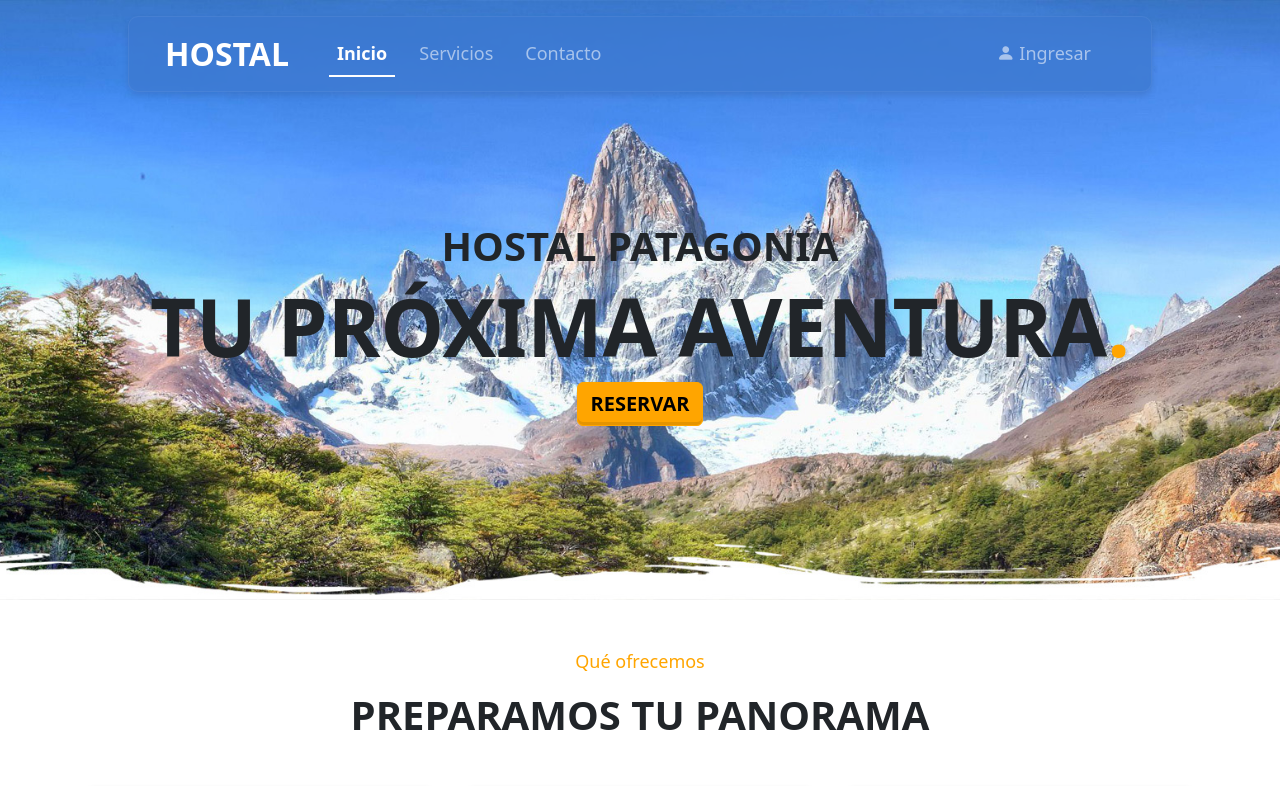
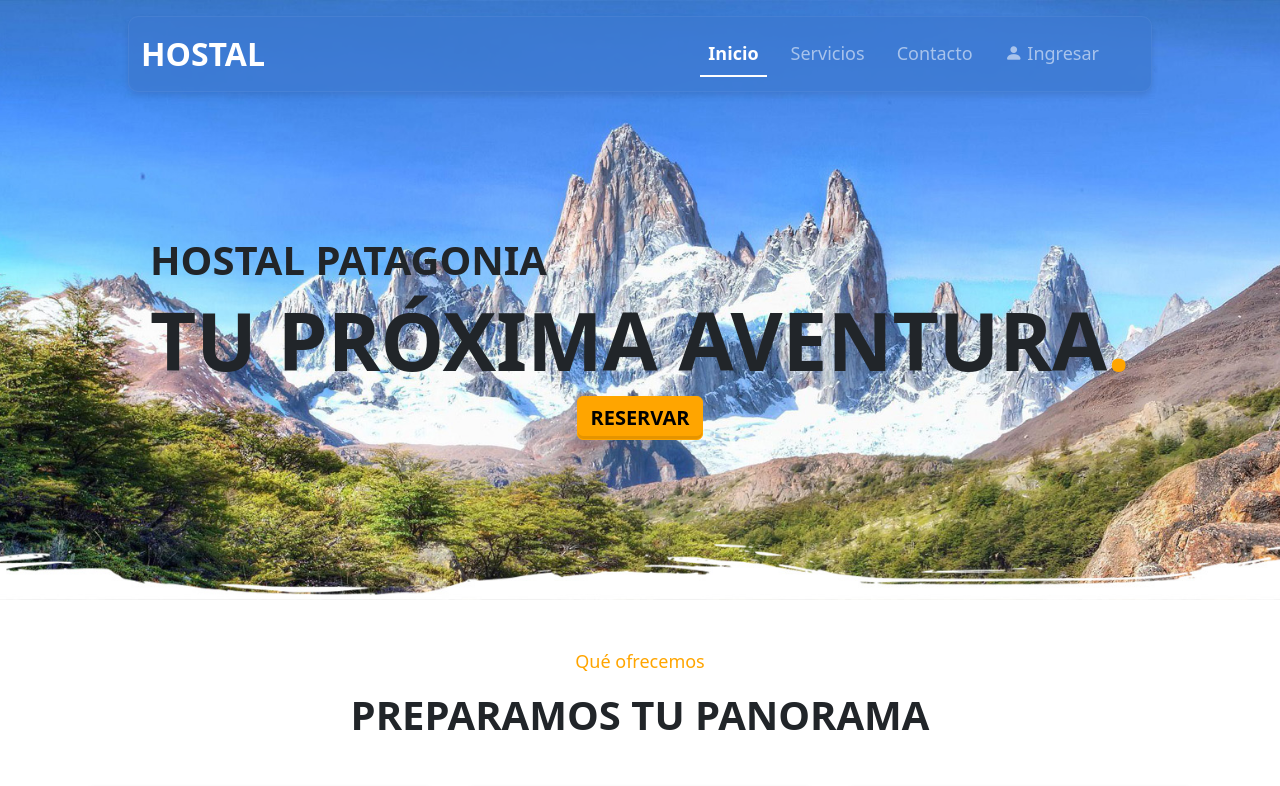
Before and after one commit to vnasp/reservas-vue-frontend-user, a Vue app: page / in a window 1280 px wide. Shown: the top 786 px of the page. Built offline with nearby package versions, Linux system fonts and the light colour scheme; a web font is replaced by a local one; what vue-sweetalert2 would draw is missing.

Commit message:
Change navbar and fix admin list

```diff
--- a/src/components/NavBar.vue
+++ b/src/components/NavBar.vue
@@ -1,35 +1,39 @@
 <template>
-  <header :class="{ 'admin-usuarios': isAdminUsersRoute }" class="header d-flex flex-column justify-content-start align-items-center">
-    <nav class="navbar navbar-expand-lg px-4" data-bs-theme="dark">
-      <div class="container">
+  <header :class="{ 'admin-usuarios': isAdminUsersRoute }" class="d-flex flex-column justify-content-start">
+    <nav class="navbar navbar-expand-lg" data-bs-theme="dark">
+      <div class="container-fluid">
         <a class="navbar-brand fw-bolder fs-2" href="./">HOSTAL</a>
-        <button class="navbar-toggler" type="button" data-bs-toggle="collapse" data-bs-target="#navbarNav"
-          aria-controls="navbarNav" aria-expanded="false" aria-label="Toggle navigation">
+        <button class="navbar-toggler" type="button" data-bs-toggle="offcanvas" data-bs-target="#offcanvasNavbar"
+          aria-controls="offcanvasNavbar" aria-label="Toggle navigation">
           <span class="navbar-toggler-icon"></span>
         </button>
-        <div class="collapse navbar-collapse justify-content-between" id="navbarNav">
-          <ul class="navbar-nav ps-4 nav-underline">
+        <div class="offcanvas offcanvas-end bg-dark text-white" tabindex="-1" id="offcanvasNavbar" aria-labelledby="offcanvasNavbarLabel">
+          <div class="offcanvas-header">
+            <h5 class="offcanvas-title" id="offcanvasNavbarLabel">Menú</h5>
+            <button type="button" class="btn-close" data-bs-dismiss="offcanvas" aria-label="Close"></button>
+          </div>
+          <div class="offcanvas-body">
+            <ul class="navbar-nav nav-underline justify-content-end flex-grow-1 pe-3">
               <li class="nav-item" v-for="(ruta, index) in rutas_generales" :key="index">
                 <router-link @click="scrollTo('main-content')" class="nav-link" activeClass="active disabled"
                   :to="ruta.path">{{ ruta.name }}</router-link>
               </li>
-          </ul>
-          <ul class="navbar-nav ps-4 nav-underline">
               <li class="nav-item" v-if="!isAuthenticated">
                 <router-link @click="scrollTo('main-content')" class="nav-link" activeClass="active disabled"
                   to="/login"><i class="bi bi-person-fill"></i> Ingresar</router-link>
               </li>
               <li class="nav-item" v-if="isAuthenticated && adminStatus">
-              <router-link class="nav-link btn-outline-secondary" activeClass="active disabled" to="/admin/usuarios">Ver
+                <router-link class="nav-link btn-outline-secondary" activeClass="active disabled"
+                  to="/admin/usuarios">Ver
                   Usuarios</router-link>
               </li>
               <li class="nav-item" v-if="isAuthenticated && adminStatus">
-              <router-link class="nav-link btn-outline-secondary" activeClass="active disabled" to="/admin/reservas"
-              >Ver Reservas</router-link>
+                <router-link class="nav-link btn-outline-secondary" activeClass="active disabled"
+                  to="/admin/reservas">Ver Reservas</router-link>
               </li>
               <li class="nav-item" v-if="isAuthenticated && !adminStatus">
                 <div class="bg-primary rounded-bottom-4 header__reservar">
-              <router-link class="nav-link" activeClass="active" to="/reservas"><i
+                  <router-link class="nav-link text-black" activeClass="active" to="/reservas"><i
                       class="bi bi-calendar3 me-1"></i>Reservar</router-link>
                 </div>
               </li>
@@ -43,8 +47,9 @@
             </ul>
           </div>
         </div>
+      </div>
     </nav>
-    <div v-if="!isAdminUsersRoute" class="text-uppercase text-center header-content">
+    <div v-if="!isAdminUsersRoute" class="mt-5 pt-5 text-uppercase text-center">
       <h1 class="fw-bolder mt-5">Hostal Patagonia</h1>
       <div class="d-inline-block">
         <h2 class="d-inline-block">Tu próxima aventura<span class="text-primary">.</span></h2>
@@ -62,6 +67,7 @@ import { mapGetters, mapActions } from 'vuex';
 import HomeButton from '@/components/HomeButton.vue';
 import { useRoute } from 'vue-router';
 import { computed } from 'vue';
+
 
 export default {
   name: "NavBar",
@@ -127,8 +133,6 @@ header {
   height: 600px;
   margin-top: 0;
   padding-top: 1rem;
-  position: relative;
-  overflow: hidden;
 }
 
 header.admin-usuarios {
@@ -137,15 +141,28 @@ header.admin-usuarios {
   border-bottom: 4px solid orange;
 }
 
+
 h2 {
   text-transform: uppercase;
   font-size: 3rem !important;
   font-weight: 900;
 }
 
+@media (min-width: 992px) {
+  h1 {
+    text-align: start;
+  }
+
+  h2 {
+    font-size: 5rem !important;
+  }
+
+  header {
+    align-items: center;
+  }
   .header__reservar {
-  margin-top: -20px;
-  padding: 1rem 2rem;
+  margin-top: -10px;
+  padding: 0.7rem 2rem;
   }
 
   .navbar {
@@ -157,17 +174,5 @@ h2 {
     box-shadow: 0px 4px 6px rgba(0, 0, 0, 0.1);
     border: 1px solid rgba(255, 255, 255, 0.05);
   }
-
-.header-content {
-  position: absolute;
-  top: 50%;
-  transform: translateY(-50%);
-  width: 100%;
-}
-
-@media (min-width: 992px) {
-  h2 {
-    font-size: 5rem !important;
-  }
 }
 </style>
--- a/src/views/AdminUsuariosView.vue
+++ b/src/views/AdminUsuariosView.vue
@@ -15,7 +15,7 @@
         </tr>
       </thead>
       <tbody>
-        <tr v-for="usuario in usuarios" :key="usuario.id">
+        <tr v-for="usuario in filteredUsuarios" :key="usuario.id">
           <td>{{ usuario.id }}</td>
           <td>{{ usuario.nombre }}</td>
           <td>{{ usuario.apellido }}</td>
@@ -39,7 +39,10 @@ import { mapGetters, mapActions } from 'vuex';
 export default {
   name: 'AdminUsuariosView',
   computed: {
-    ...mapGetters(['usuarios'])
+    ...mapGetters(['usuarios', 'usuarioActual']),
+    filteredUsuarios() {
+      return this.usuarios.filter(usuario => usuario.id !== this.usuarioActual.id);
+    }
   },
   methods: {
     ...mapActions(['cambiarRol']),
```
Lines whose indentation alone changed are shown as unchanged.
